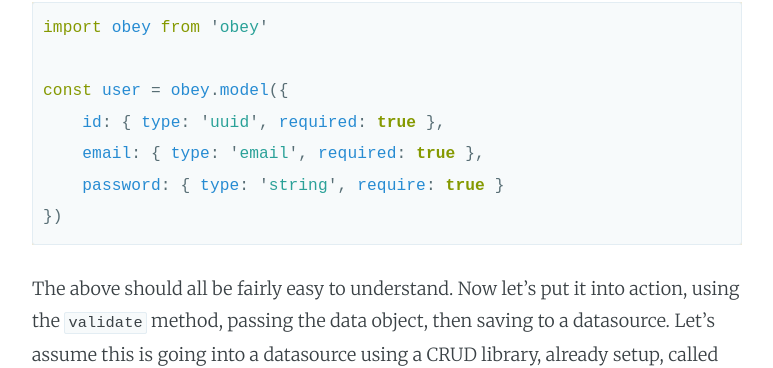
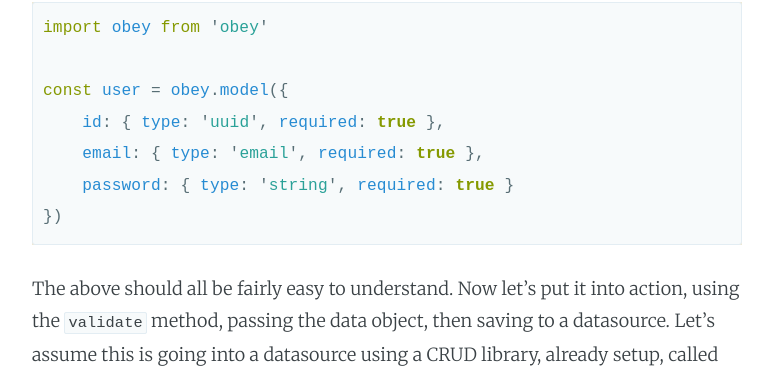
Before and after one commit to TechnologyAdvice/technologyadvice.github.io, a Jekyll site: the page built from _posts/2016-03-14-make-your-data-obey.markdown, in a window 1280 px wide and 900 px high, scrolled down 1059 px. Shown: the part 83-451 px from the top of the window, without its empty margins (253-1026 px from the left). Built offline with Jekyll 4.4.1, drawn with Linux system fonts in a browser that asks for light colours; comment, search, counter and statistics services are not loaded; some of the changed text lies outside the part shown.

Commit message:
Fix typo

```diff
--- a/_posts/2016-03-14-make-your-data-obey.markdown
+++ b/_posts/2016-03-14-make-your-data-obey.markdown
@@ -24,7 +24,7 @@
 const user = obey.model({
     id: { type: 'uuid', required: true },
     email: { type: 'email', required: true },
-    password: { type: 'string', require: true }
+    password: { type: 'string', required: true }
 })
 {% endhighlight %}
 
@@ -67,7 +67,7 @@
     // used if no value is present
     id: { type: 'uuid', creator: 'uuidCreator' required: true },
     email: { type: 'email', required: true },
-    password: { type: 'string', require: true }
+    password: { type: 'string', required: true }
 })
 {% endhighlight %}
 
@@ -96,7 +96,7 @@
     email: { type: 'email', required: true },
     // Password now specifies the modifier 'encrypt' should be used to
     // encrypt the password
-    password: { type: 'string', modifier: 'encrypt', require: true }
+    password: { type: 'string', modifier: 'encrypt', required: true }
 })
 {% endhighlight %}
 
@@ -134,7 +134,7 @@
     id: { type: 'uuid', creator: 'uuidCreator' required: true },
     // Email is now set to type 'uniqueEmail'
     email: { type: 'uniqueEmail', required: true },
-    password: { type: 'string', modifier: 'encrypt', require: true }
+    password: { type: 'string', modifier: 'encrypt', required: true }
 })
 {% endhighlight %}
 
@@ -182,7 +182,7 @@
 const user = obey.model({
     id: { type: 'uuid', creator: 'uuidCreator' required: true },
     email: { type: 'uniqueEmail', required: true },
-    password: { type: 'string', modifier: 'encrypt', require: true }
+    password: { type: 'string', modifier: 'encrypt', required: true }
 })
 
 // Validation
```
